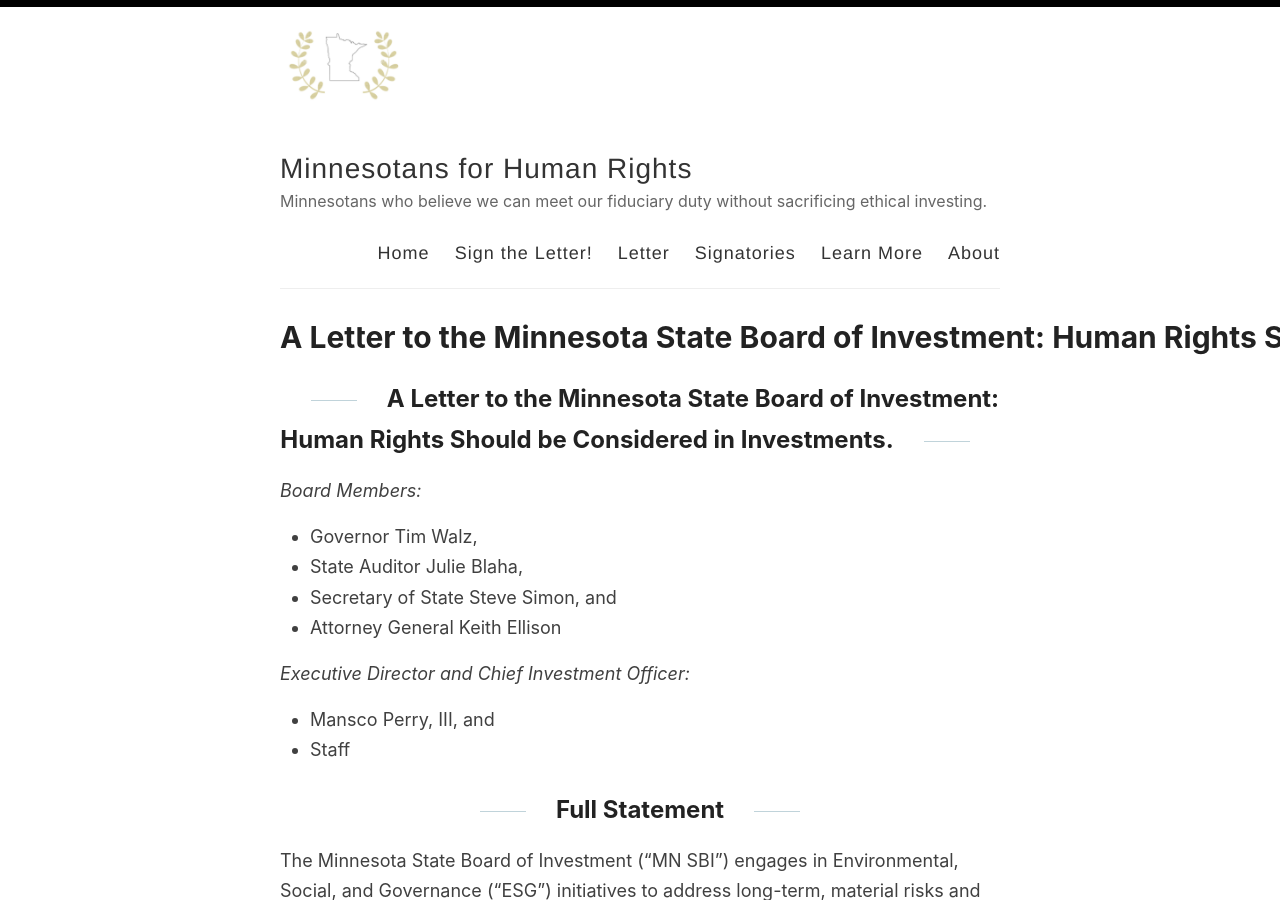
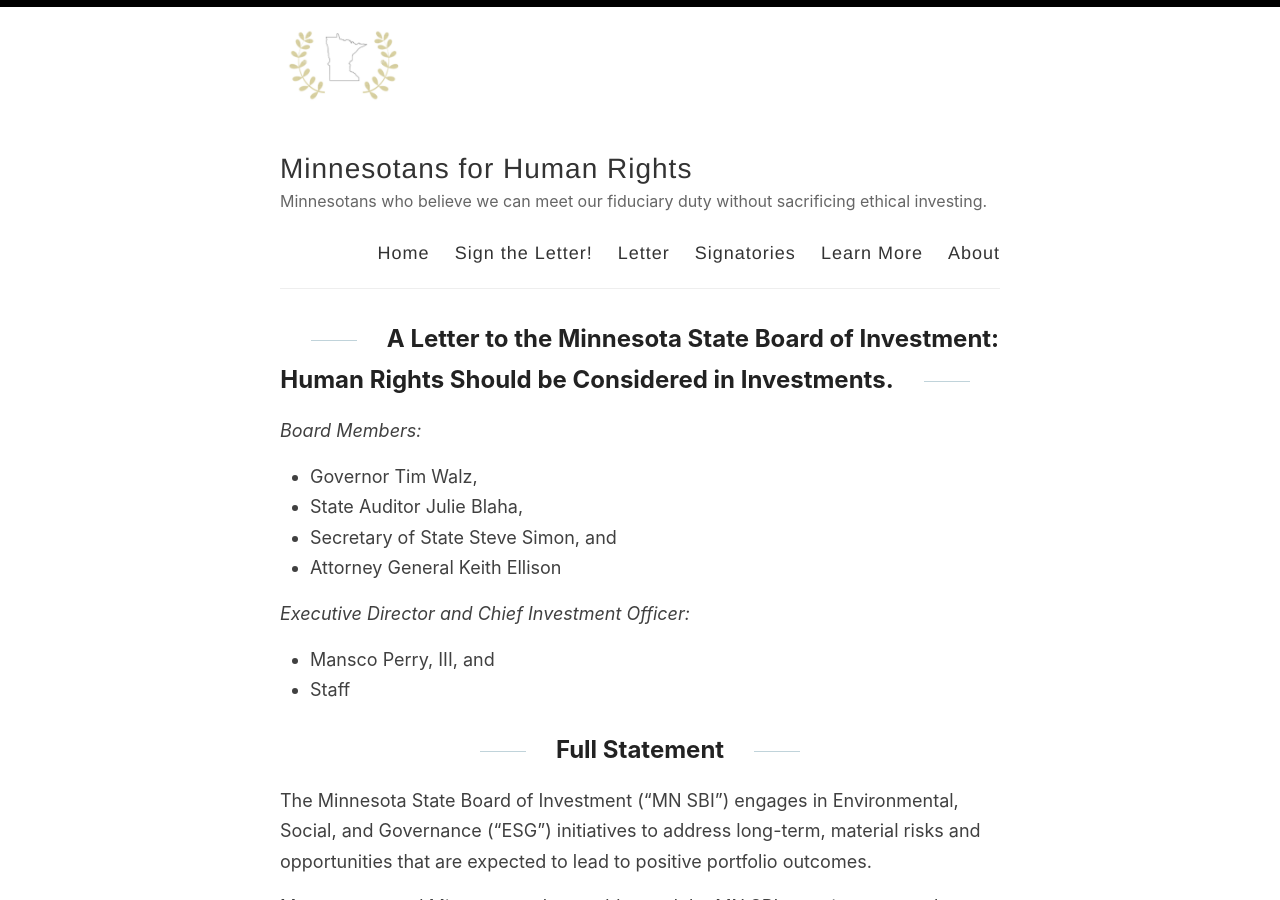
Before and after one commit to adamrahim/adamrahim.github.io, a Jekyll site: the page built from index.html, in a window 1280 px wide and 900 px high. Built offline with Jekyll 4.4.1, drawn with Linux system fonts in a browser that asks for light colours; the list of posts is cut into pages by our own code.

Commit message:
Update 2020-12-25-letter.md

```diff
--- a/_posts/2020-12-25-letter.md
+++ b/_posts/2020-12-25-letter.md
@@ -1,6 +1,6 @@
 ---
 layout: post
-title: A&nbsp;Letter&nbsp;to&nbsp;the&nbsp;Minnesota&nbsp;State&nbsp;Board&nbsp;of&nbsp;Investment:&nbsp;Human&nbsp;Rights&nbsp;Should&nbsp;be&nbsp;Considered&nbsp;in&nbsp;Investments.
+title: &nbsp;
 permalink: /letter/
 ---
 
```
